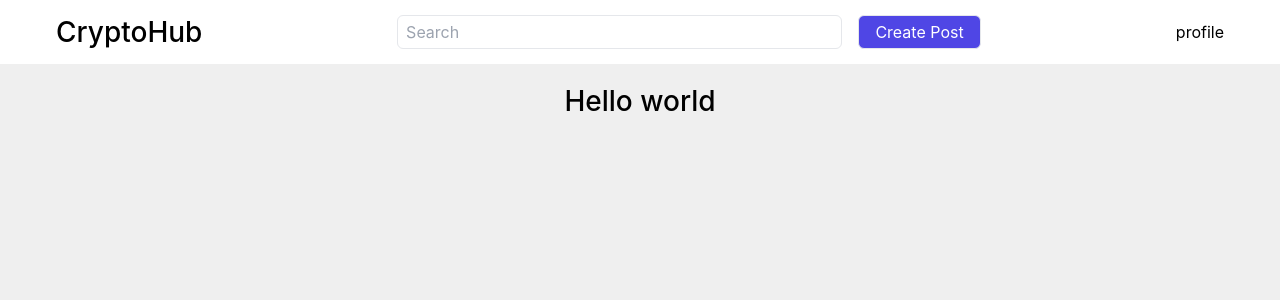
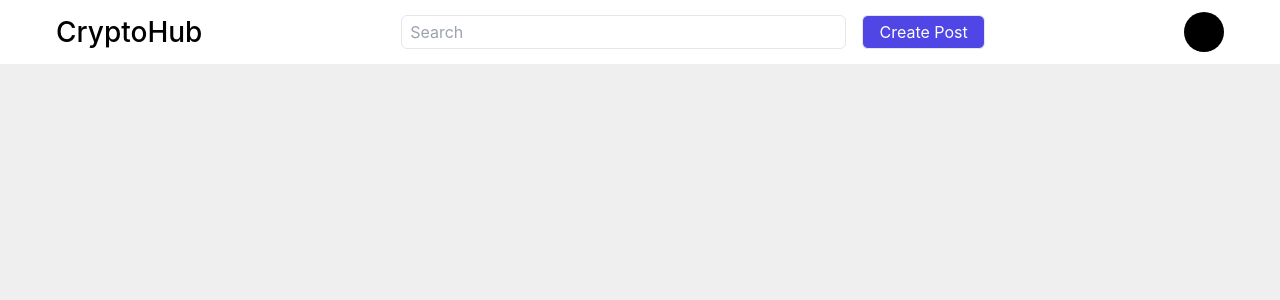
Before and after one commit to COS301-SE-2022/CryptoHub, a Next.js app in the folder client/: page / in a window 1280 px wide. Shown: the top 300 px of the page. Built offline with nearby package versions, Linux system fonts and the light colour scheme.

Commit message:
added profile icon to navigation bar

```diff
--- a/client/components/NavigationBar/NavigationBar.js
+++ b/client/components/NavigationBar/NavigationBar.js
@@ -2,6 +2,7 @@ import Link from "next/link";
 import React from "react";
 import NavigationSearchBar from "./NavigationSearchBar";
 import CreatePostButton from "./CreatePostButton";
+import NavigationProfile from "./NavigationProfile";
 
 const NavigationBar = () => {
   return (
@@ -11,7 +12,7 @@ const NavigationBar = () => {
         <NavigationSearchBar />
         <CreatePostButton />
       </div>
-      <div>profile</div>
+      <NavigationProfile />
     </nav>
   );
 };
--- /dev/null
+++ b/client/components/NavigationBar/NavigationProfile.js
@@ -0,0 +1,9 @@
+import React from 'react'
+
+const NavigationProfile = () => {
+  return (
+    <button className="w-10 h-10 rounded-full bg-black"></button>
+  )
+}
+
+export default NavigationProfile
--- a/client/pages/index.js
+++ b/client/pages/index.js
@@ -2,9 +2,5 @@ import Head from "next/head";
 import Image from "next/image";
 
 export default function Home() {
-  return (
-    <div>
-      <h1>Hello world</h1>
-    </div>
-  );
+  return <div></div>;
 }
```
